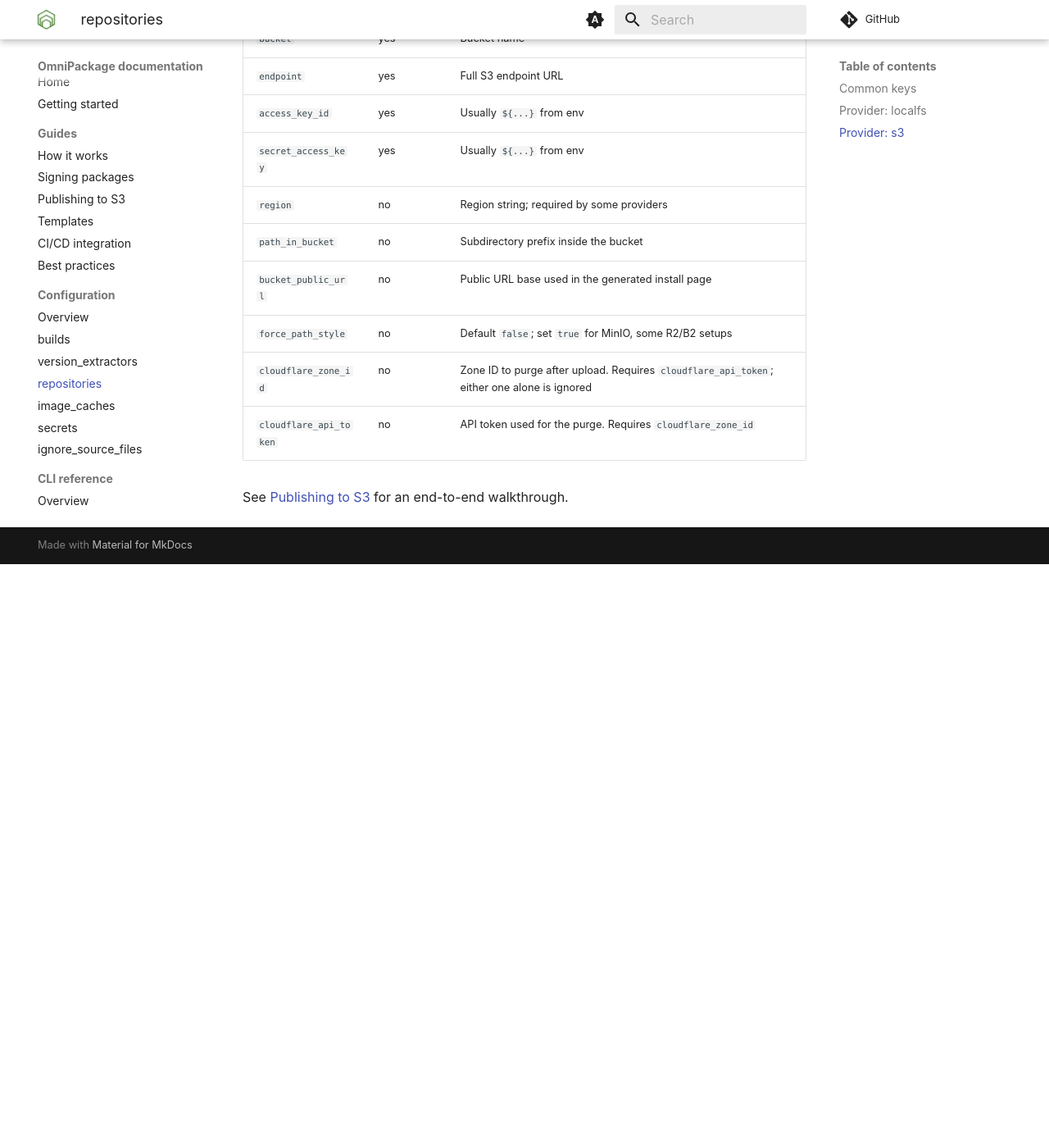
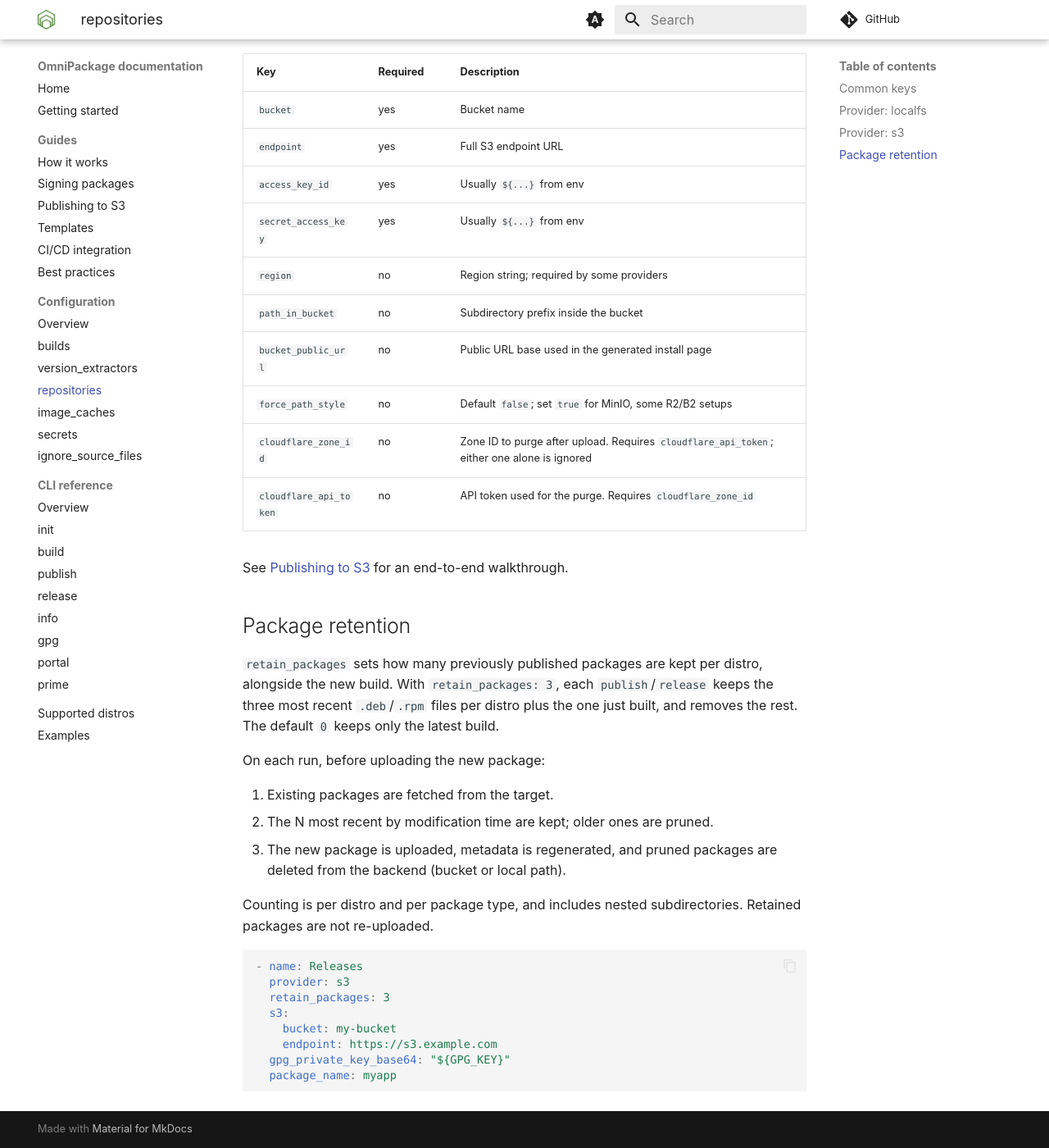
Before and after one commit to omnipackage/omnipackage-docs, an MkDocs documentation site: the page built from docs/configuration/repositories.md, in a window 1280 px wide and 1400 px high, scrolled down 1009 px. Shown: the whole window at 82% size. Built offline with MkDocs 1.6.1 and Material for MkDocs 9.7.7, drawn with Linux system fonts in a browser that asks for light colours; plug-ins that fetch from the network failed and are left out; comment, search, counter and statistics services are not loaded; before the commit the page ends 1697 px from its top, so only the background shows below that; some of the changed text lies outside the part shown.

Commit message:
add retention doc

````diff
--- a/docs/configuration/repositories.md
+++ b/docs/configuration/repositories.md
@@ -14,6 +14,7 @@ Each entry describes one publishing target. `publish` and `release` select one w
 | `provider` | yes | `s3` or `localfs` |
 | `gpg_private_key_base64` | yes | Base64-wrapped ASCII-armored private key; normally `${GPG_KEY}` |
 | `package_name` | yes | Package name rendered into the install page and used as the project slug under `path_in_bucket` |
+| `retain_packages` | no | Number of previously published packages kept per distro, on top of each new build. Default `0` keeps only the latest build. See [Package retention](#package-retention) |
 
 ## Provider: `localfs`
 
@@ -46,4 +47,25 @@ Uploads to an S3 bucket or any S3-compatible storage.
 
 See [Publishing to S3](../guides/s3_repository.md) for an end-to-end walkthrough.
 
-<!-- TODO: -->
+## Package retention
+
+`retain_packages` sets how many previously published packages are kept per distro, alongside the new build. With `retain_packages: 3`, each `publish`/`release` keeps the three most recent `.deb`/`.rpm` files per distro plus the one just built, and removes the rest. The default `0` keeps only the latest build.
+
+On each run, before uploading the new package:
+
+1. Existing packages are fetched from the target.
+2. The N most recent by modification time are kept; older ones are pruned.
+3. The new package is uploaded, metadata is regenerated, and pruned packages are deleted from the backend (bucket or local path).
+
+Counting is per distro and per package type, and includes nested subdirectories. Retained packages are not re-uploaded.
+
+```yaml
+- name: Releases
+  provider: s3
+  retain_packages: 3
+  s3:
+    bucket: my-bucket
+    endpoint: https://s3.example.com
+  gpg_private_key_base64: "${GPG_KEY}"
+  package_name: myapp
+```
````
Also changed, not shown: docs/cli/init.md (+1 -0 lines), docs/cli/publish.md (+5 -4 lines), docs/cli/release.md (+2 -0 lines).
